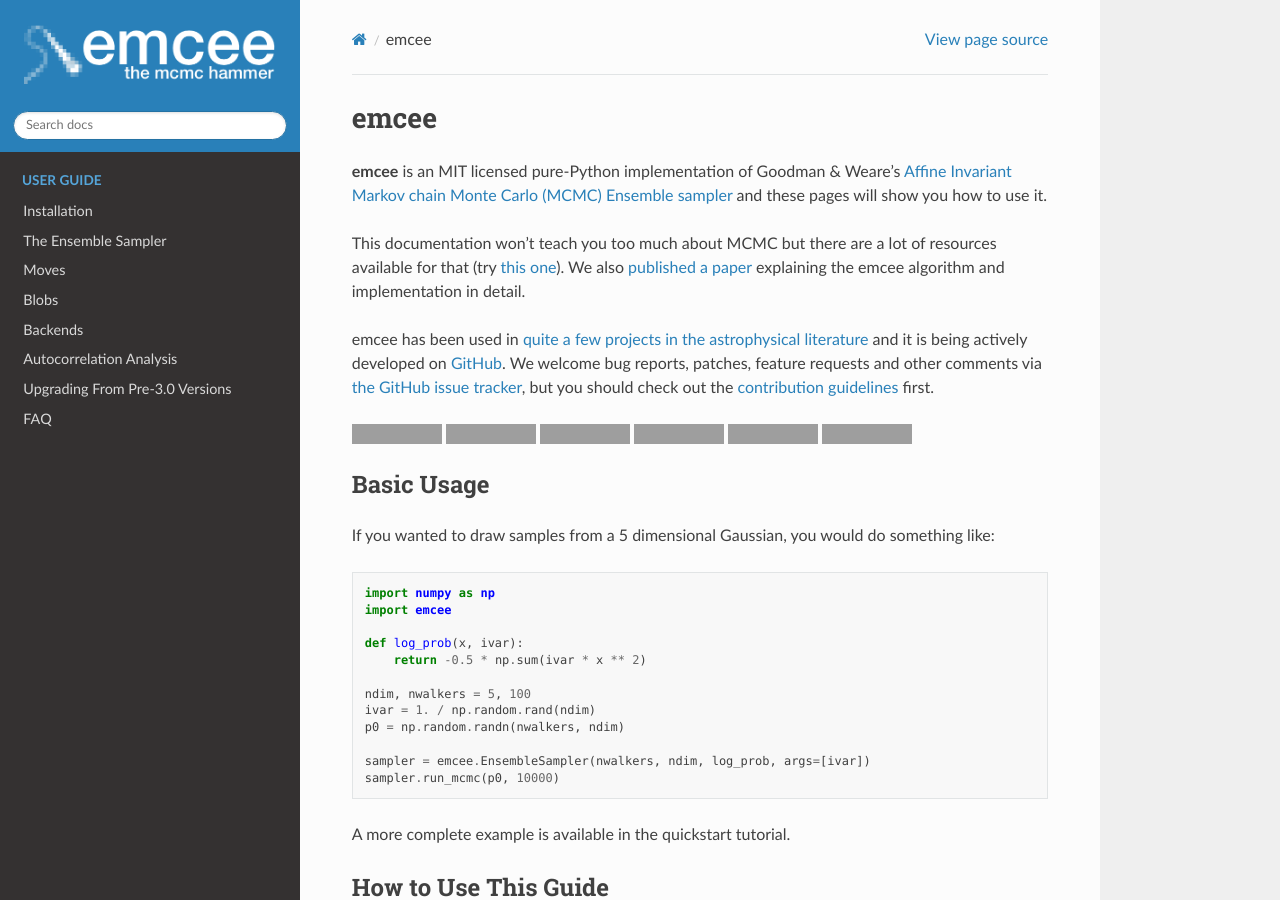
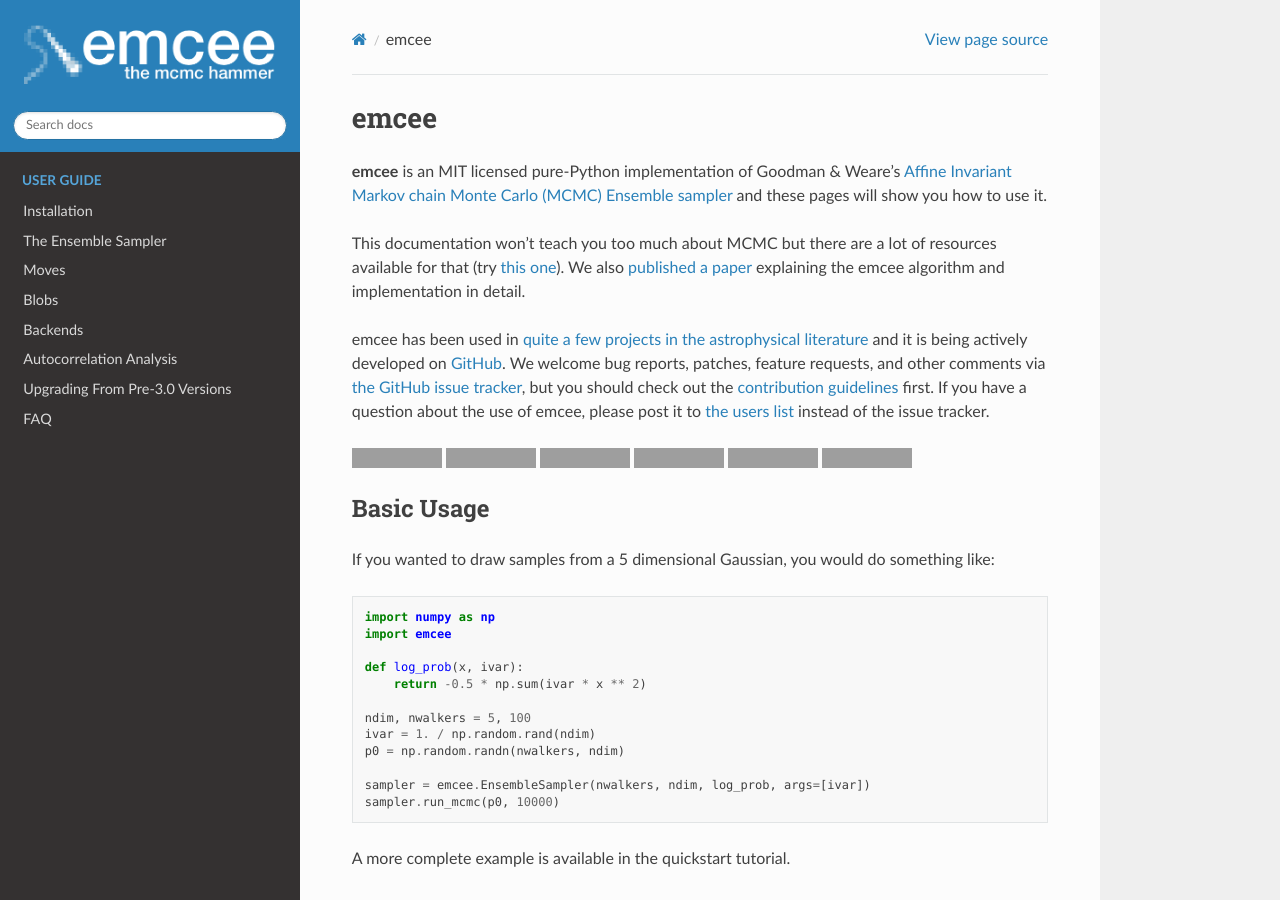
Before and after one commit to dfm/emcee, a Sphinx documentation site: the page built from docs/index.rst, in a window 1280 px wide and 900 px high, cut to the strip 0-900 px from the top of the window. Built offline with Sphinx 7.4.7 and the Read the Docs theme 2.0.0, drawn with Linux system fonts in a browser that asks for light colours; pages that are not in the unit, such as notebooks, are missing from menus; grey boxes are pictures that could not be loaded.

Commit message:
adding link to mailing list

```diff
--- a/docs/index.rst
+++ b/docs/index.rst
@@ -15,10 +15,12 @@
 emcee has been used in :doc:`quite a few projects in the astrophysical literature
 <testimonials>` and it is being actively developed on `GitHub
 <https://github.com/dfm/emcee>`_.
-We welcome bug reports, patches, feature requests and other comments via `the GitHub
+We welcome bug reports, patches, feature requests, and other comments via `the GitHub
 issue tracker <https://github.com/dfm/emcee/issues>`_, but you should check out the
 `contribution guidelines <https://github.com/dfm/emcee/blob/master/CONTRIBUTING.md>`_
 first.
+If you have a question about the use of emcee, please post it to `the users list
+<https://groups.google.com/forum/#!forum/emcee-users>`_ instead of the issue tracker.
 
 .. image:: https://img.shields.io/badge/GitHub-dfm%2Femcee-blue.svg?style=flat
     :target: https://github.com/dfm/emcee
```
